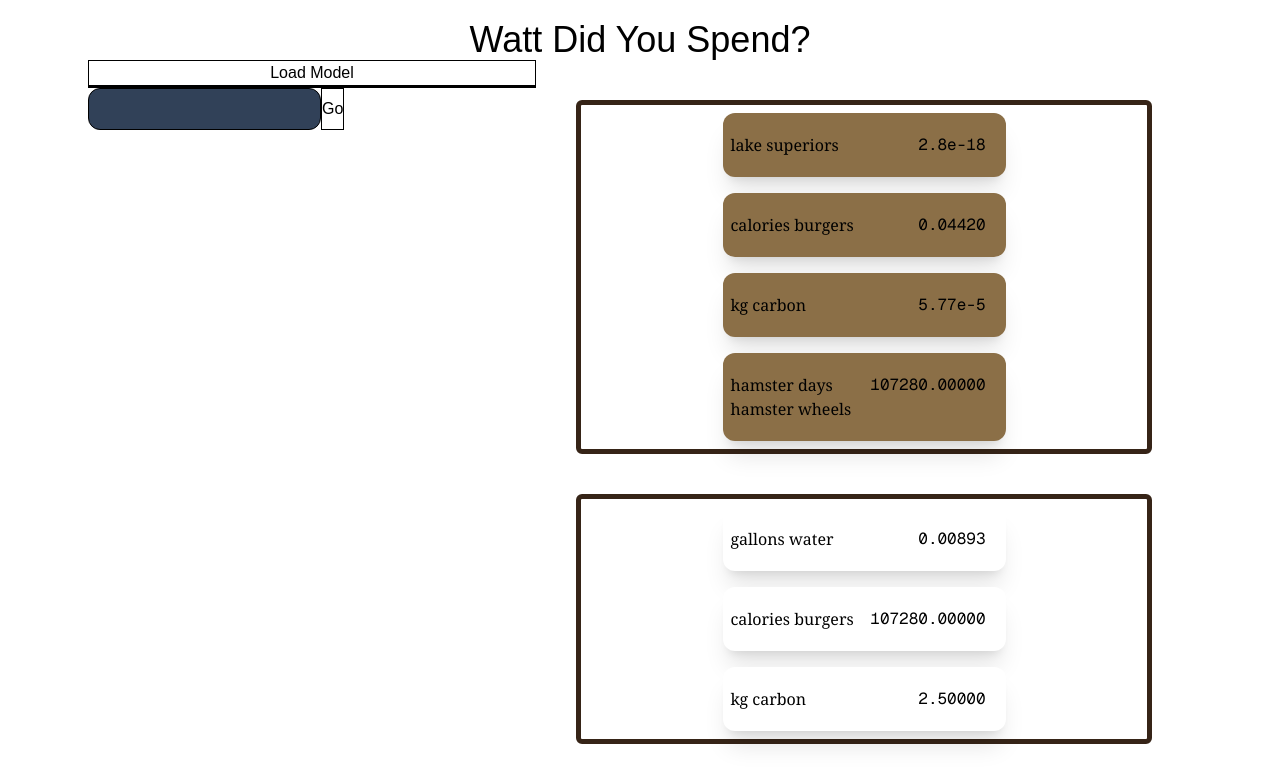
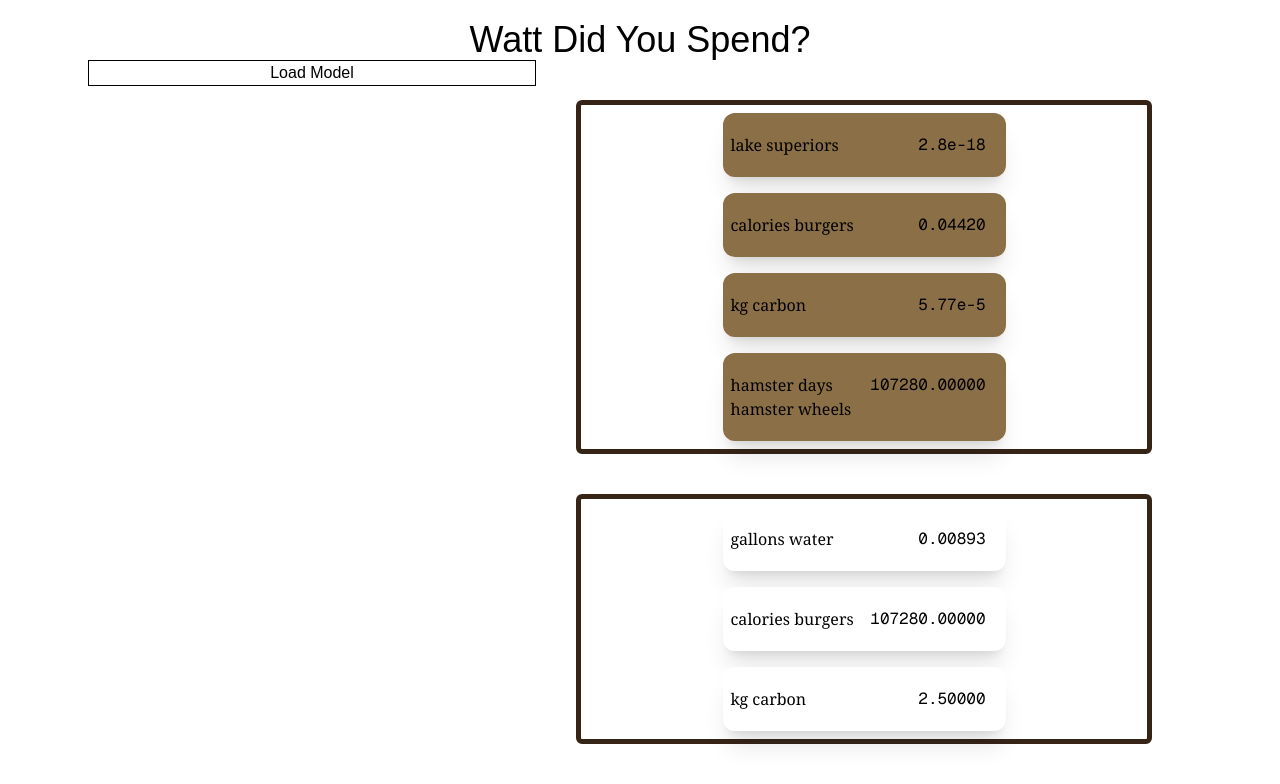
Before and after one commit to david-callender/token_calculator, a Next.js app: page / in a window 1280 px wide. Shown: the top 784 px of the page. Built offline with nearby package versions, Linux system fonts and the light colour scheme.

Commit message:
model streaming

```diff
--- a/src/components/Chat.tsx
+++ b/src/components/Chat.tsx
@@ -25,8 +25,10 @@ export type MessagesT = (
 
 export const Chat: FC = () => {
   const [engine, setEngine] = useState<MLCEngine>();
+  const [modelLoad, setModelLoad] = useState("");
 
   const [query, setQuery] = useState("");
+  const [response, setResponse] = useState<string>();
   const [messages, setMessages] = useState<MessagesT>([
     { role: "system", content: "You are a helpful AI assistant." },
   ]);
@@ -37,29 +39,36 @@ export const Chat: FC = () => {
     if (engine === undefined) {
       throw new Error("don't have engine yet");
     }
-    const reply = await engine.chat.completions.create({
+    const chunks = await engine.chat.completions.create({
       messages: [...oldMessages, { content: query, role: "user" }],
+      stream: true,
+      stream_options: { include_usage: true },
     });
 
-    console.log(reply.choices[0].message);
+    let reply = "";
+
+    for await (const chunk of chunks) {
+      reply += chunk.choices[0]?.delta.content ?? "";
+      setResponse(reply);
+    }
+    setResponse(undefined);
     setMessages((m) => [
       ...m,
       {
-        content: reply.choices[0].message.content ?? "no content",
+        content: reply,
         role: "assistant",
       },
     ]);
   };
 
   const onSubmit = (): void => {
-    console.log(messages);
-    setMessages([...messages, { content: query, role: "user" }]);
-    console.log(messages);
     void generateResponse();
   };
 
   return (
     <div className="flex w-md flex-col">
+      {engine === undefined ? (
+        <>
           <button
             className="border"
             onClick={() => {
@@ -68,12 +77,12 @@ export const Chat: FC = () => {
                 const initProgressCallback = (
                   progress: InitProgressReport
                 ): void => {
-              console.log("Model loading progress:", progress);
+                  setModelLoad(progress.text);
                 };
 
                 // Using CreateMLCEngine
                 const engine = await CreateMLCEngine(
-              "SmolLM2-360M-Instruct-q0f16-MLC",
+                  "SmolLM2-135M-Instruct-q0f16-MLC",
                   {
                     initProgressCallback,
                   }
@@ -85,8 +94,14 @@ export const Chat: FC = () => {
           >
             Load Model
           </button>
-      <Messages messages={messages} />
+          <div>{modelLoad}</div>
+        </>
+      ) : (
+        <>
+          <Messages messages={messages} response={response} />
           <QueryBox query={query} setQuery={setQuery} onSubmit={onSubmit} />
+        </>
+      )}
     </div>
   );
 };
--- a/src/components/Messages.tsx
+++ b/src/components/Messages.tsx
@@ -9,9 +9,10 @@ export type Message = {
 
 type Props = {
   messages: MessagesT;
+  response: string | undefined;
 };
 
-export const Messages: FC<Props> = ({ messages }) => {
+export const Messages: FC<Props> = ({ messages, response }) => {
   return (
     <div className="flex w-full flex-col border">
       {messages.map((message, i) => {
@@ -32,6 +33,7 @@ export const Messages: FC<Props> = ({ messages }) => {
           );
         }
       })}
+      {response !== undefined && <div className="self-start">{response}</div>}
     </div>
   );
 };
--- a/src/components/QueryBox.tsx
+++ b/src/components/QueryBox.tsx
@@ -1,23 +1,25 @@
-import type { Dispatch, FC, MouseEventHandler, SetStateAction } from "react";
+import type { Dispatch, FC, SetStateAction } from "react";
 
 type Props = {
   query: string;
   setQuery: Dispatch<SetStateAction<string>>;
-  onSubmit: MouseEventHandler<HTMLButtonElement>;
+  onSubmit: () => void;
 };
 
 export const QueryBox: FC<Props> = ({ query, setQuery, onSubmit }) => {
   return (
-    <div className="flex">
+    <form className="flex" action={onSubmit}>
       <input
-        className="border px-3 py-2 bg-slate-700 rounded-xl"
+        className="rounded-xl border px-3 py-2"
         type="text"
         value={query}
         onChange={(e) => {
           setQuery(e.target.value);
         }}
       />
-      <button className="border hover:cursor-pointer" onClick={onSubmit}>Go</button>
-    </div>
+      <button className="border hover:cursor-pointer" type="submit">
+        Go
+      </button>
+    </form>
   );
 };
```
Lines whose indentation alone changed are shown as unchanged.
